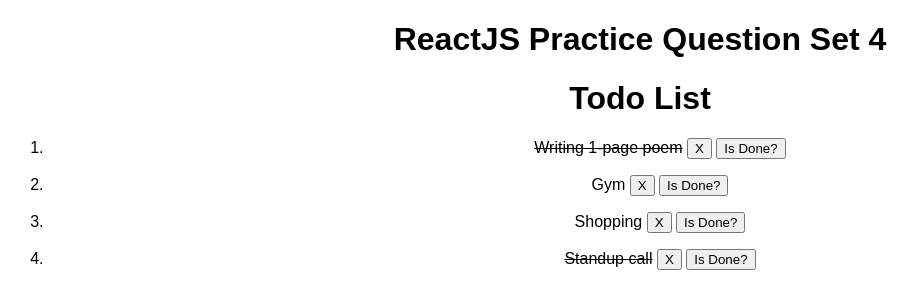
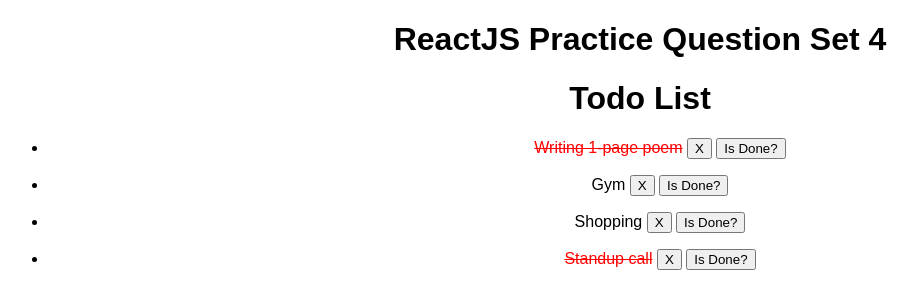
Before and after one commit to anandbaraik/neog-react-practice-set-1, a React (Create React App) app: page / in a window 1280 px wide. Shown: the top 308 px of the page, without its empty margins (0-920 px from the left). Built offline with nearby package versions, Linux system fonts and the light colour scheme.

Commit message:
set 4 done

```diff
--- a/src/SetFourQuestions/Todo.jsx
+++ b/src/SetFourQuestions/Todo.jsx
@@ -6,7 +6,7 @@ const Todo = ({todoItems}) => {
         const tasks = todos.filter(({id}) => id != taskId);
         setTodos(() => tasks);
     }
-    const markAsComplete = (taskId) => {
+    const toggleIsDone = (taskId) => {
         const tasks = todos.map(todo => {
                 if(todo.id == taskId) {
                     return {...todo, isDone: !todo.isDone};
@@ -16,7 +16,7 @@ const Todo = ({todoItems}) => {
         setTodos(tasks);
     }
     const getStyle = (isDone) => {
-        return isDone ? { textDecoration: "line-through" }
+        return isDone ? { textDecoration: "line-through", color: "red" }
         : null;
     }
   return (
@@ -24,7 +24,7 @@ const Todo = ({todoItems}) => {
         <h1>
             Todo List
         </h1>
-        <ol>
+        <ul>
             {
                 todos.map(({id, task, isDone}) => (
                     <li key={id}
@@ -42,13 +42,13 @@ const Todo = ({todoItems}) => {
                         </button>
                         {" "}
                         <button
-                            onClick={() => markAsComplete(id)}>
+                            onClick={() => toggleIsDone(id)}>
                             Is Done?
                         </button>
                     </li>
                 ))
             }
-        </ol>
+        </ul>
     </div>
   )
 }
```
